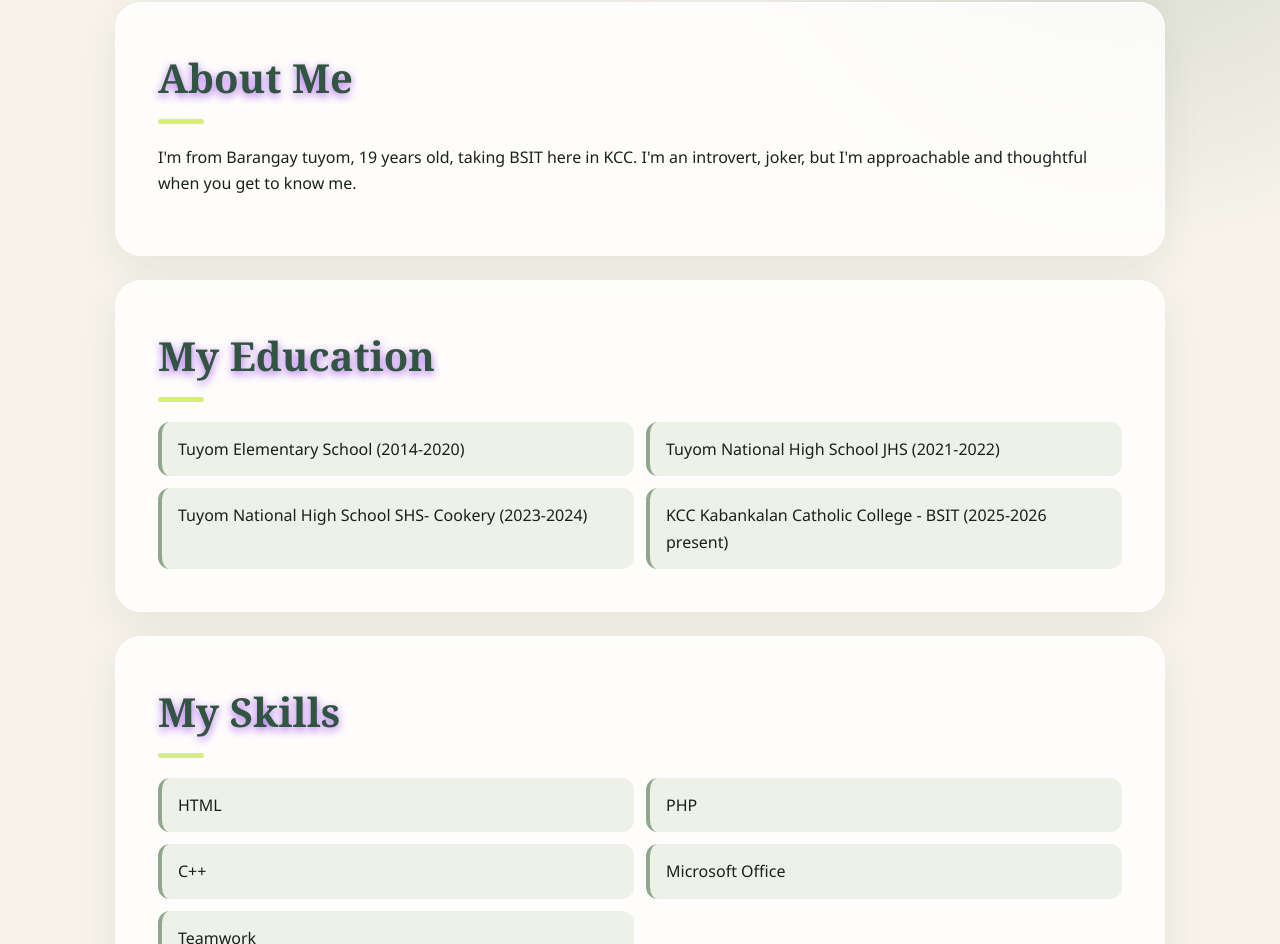
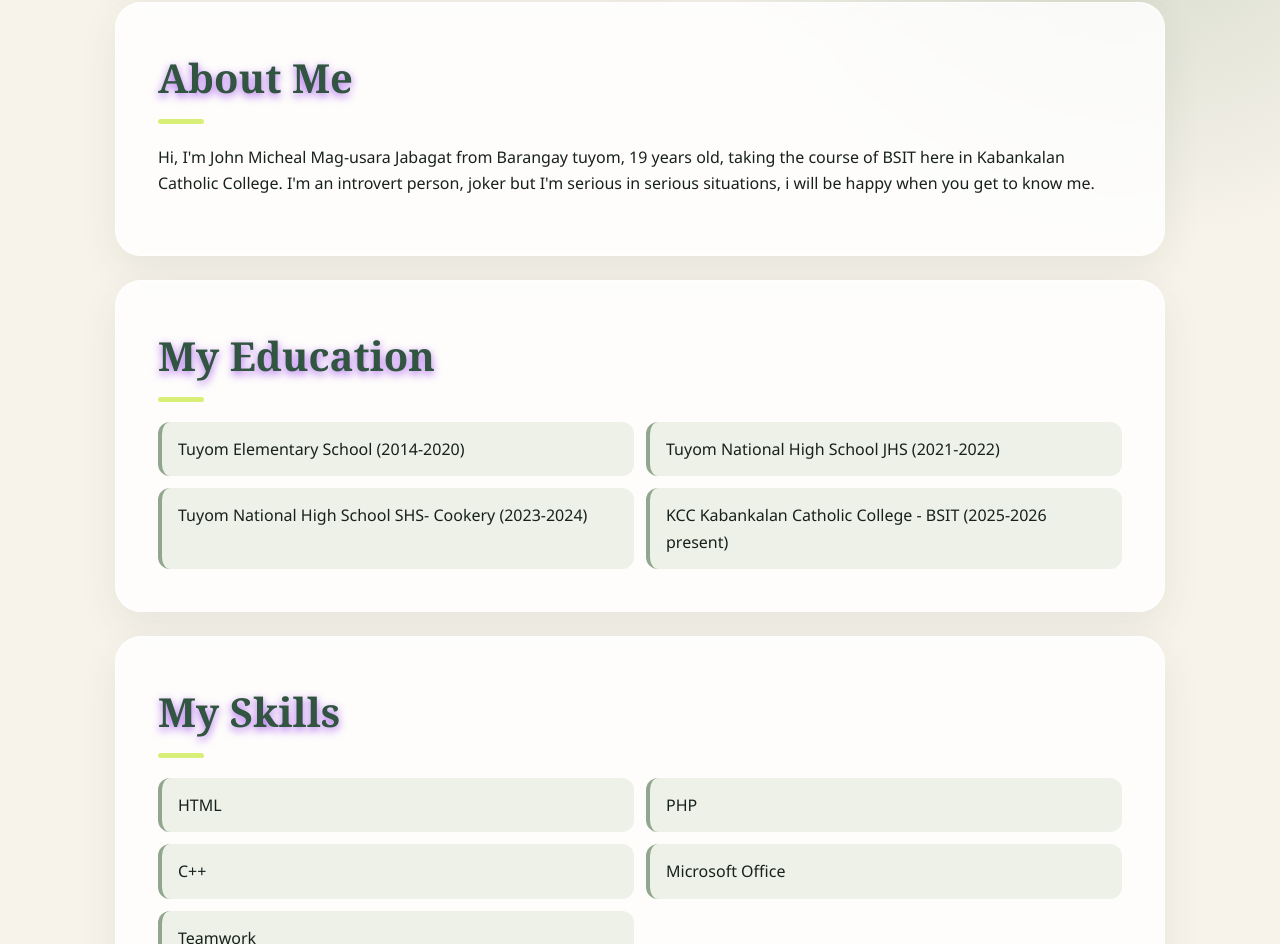
Before and after one commit to johnmichealjabagat07-a11y/JABAGAT-project-1, a plain HTML site: page index.html in a window 1280 px wide. Shown: the part 961-1905 px from the top of the page. Drawn offline with Linux system fonts and the light colour scheme.

Commit message:
updated about  me

```diff
--- a/index.html
+++ b/index.html
@@ -25,7 +25,7 @@
 
 <section id="about">
   <h2>About Me</h2>
-  <p>I'm from Barangay tuyom, 19 years old, taking BSIT here in KCC. I'm an introvert, joker, but I'm approachable and thoughtful when you get to know me.</p>
+  <p>Hi, I'm John Micheal Mag-usara Jabagat from Barangay tuyom, 19 years old, taking the course of BSIT here in Kabankalan Catholic College. I'm an introvert person, joker but I'm serious in serious situations, i will be happy when you get to know me.</p>
 </section>
 
 <section id="education">
```
